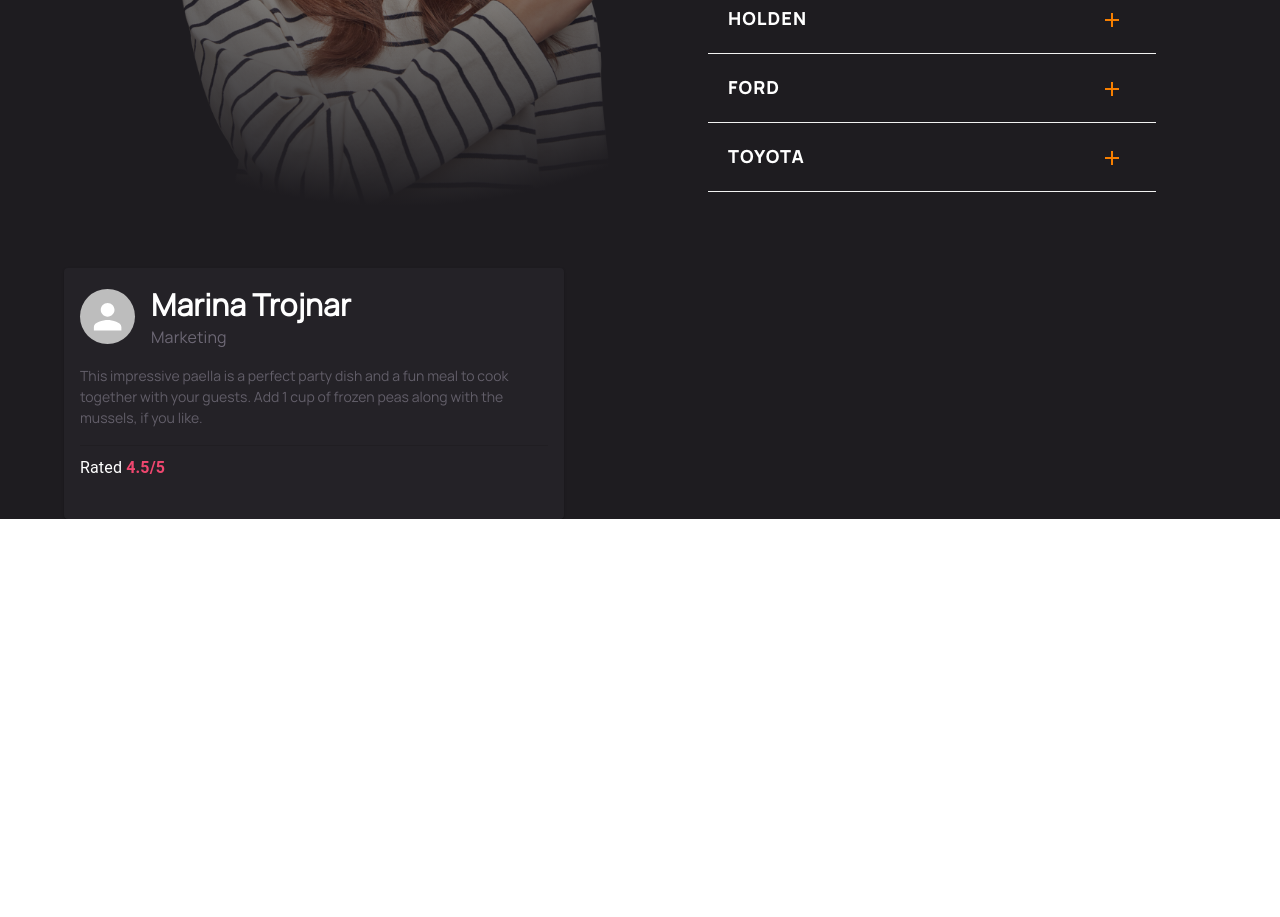
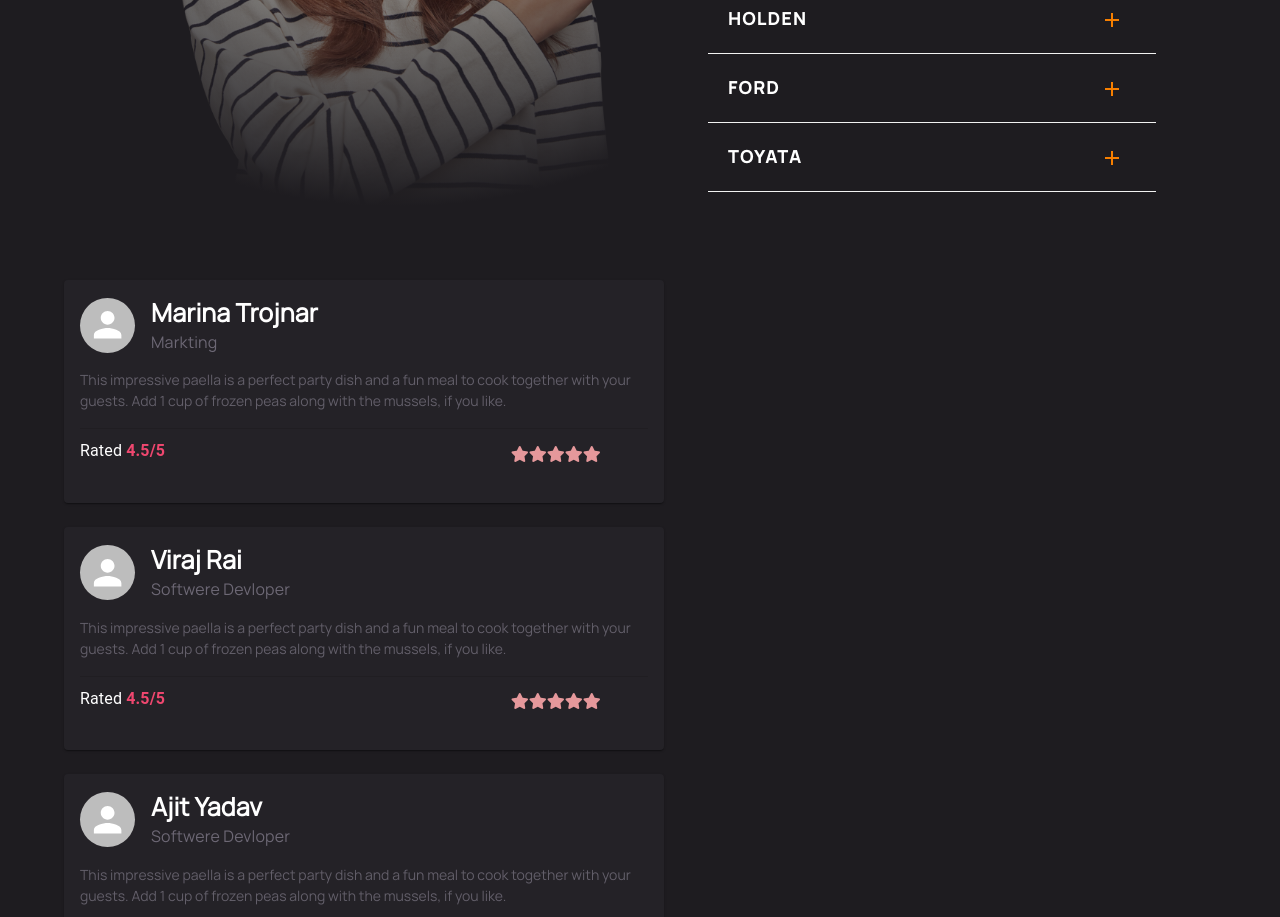
Before and after one commit to MRNickdown01/animation_Project, a React (Create React App) app: page / in a window 1280 px wide. Shown: the part 1880-2797 px from the top of the page. Before the commit the page ends 2399 px from the top, so only its background shows below. Built offline with nearby package versions, Linux system fonts and the light colour scheme.

Commit message:
review section and accordian issue resolved

```diff
--- a/public/index.html
+++ b/public/index.html
@@ -20,6 +20,14 @@
     <link
       rel="stylesheet"
       href="https://cdnjs.cloudflare.com/ajax/libs/animate.css/4.1.1/animate.min.css"
+    />
+    <!-- font awasome link -->
+    <link
+      rel="stylesheet"
+      href="https://cdnjs.cloudflare.com/ajax/libs/font-awesome/6.3.0/css/all.min.css"
+      integrity="sha512-SzlrxWUlpfuzQ+pcUCosxcglQRNAq/DZjVsC0lE40xsADsfeQoEypE+enwcOiGjk/bSuGGKHEyjSoQ1zVisanQ=="
+      crossorigin="anonymous"
+      referrerpolicy="no-referrer"
     />
     <!--
       Notice the use of %PUBLIC_URL% in the tags above.
--- /dev/null
+++ b/src/Component/ReviewCard/index.css
@@ -0,0 +1,3 @@
+.review_card > i {
+  color: #e5989b;
+}
--- a/src/Component/ReviewCard/index.js
+++ b/src/Component/ReviewCard/index.js
@@ -10,10 +10,11 @@ import {
   Grid,
 } from "@mui/material";
 import React from "react";
+import "./index.css";
 
-const ReviewCard = () => {
+const ReviewCard = (props) => {
   return (
-    <Card sx={{ maxWidth: 500, background: "#242227" }}>
+    <Card sx={{ maxWidth: 600, background: "#242227" }}>
       <CardHeader
         sx={{ padding: "16px 16px 0px 16px", margin: "0px" }}
         avatar={<Avatar sx={{ width: 55, height: 55 }} />}
@@ -22,12 +23,12 @@ const ReviewCard = () => {
             className="Manrope-Regular"
             style={{
               margin: "0px",
-              fontSize: "30px",
+              fontSize: "25px",
               fontWeight: 700,
               color: "#fff",
             }}
           >
-            Marina Trojnar
+            {props?.name}
           </h3>
         }
         subheader={
@@ -40,7 +41,7 @@ const ReviewCard = () => {
               color: "#6d6875",
             }}
           >
-            Marketing
+            {props?.designation}
           </h5>
         }
       />
@@ -49,18 +50,30 @@ const ReviewCard = () => {
           style={{ color: "#635f6a", margin: "0px 0px 16px 0px" }}
           className="Manrope-Regular"
         >
-          This impressive paella is a perfect party dish and a fun meal to cook
-          together with your guests. Add 1 cup of frozen peas along with the
-          mussels, if you like.
+          {props?.detail}
         </p>
         <Divider />
         <Grid container alignItems="center" marginY="10px">
-          <Grid item xs>
+          <Grid item xs={5}>
             <Typography gutterBottom component="div" color="#fff">
               Rated <strong style={{ color: "#ef476f" }}>4.5/5</strong>
             </Typography>
           </Grid>
-          <Grid item></Grid>
+          <Grid
+            className="review_card"
+            xs={6}
+            sx={{
+              display: "flex",
+              alignItems: "end",
+              justifyContent: "end",
+            }}
+          >
+            <i class="fa-solid fa-star"></i>
+            <i class="fa-solid fa-star"></i>
+            <i class="fa-solid fa-star"></i>
+            <i class="fa-solid fa-star"></i>
+            <i class="fa-solid fa-star"></i>
+          </Grid>
         </Grid>
       </CardContent>
     </Card>
--- a/src/Pages/AmazingProduct/index.js
+++ b/src/Pages/AmazingProduct/index.js
@@ -6,23 +6,30 @@ import $ from "jquery";
 const AmazingProduct = () => {
   // var $ = require( "jquery" );
   const [isShow, setIsShow] = useState(false);
-  useEffect(() => {
-    $(function () {
-      $(".acc_ctrl").on("click", function (e) {
-        e.preventDefault();
-        if ($(this).hasClass("active")) {
-          $(this).removeClass("active");
-          $(this).next().stop().slideUp(300);
-        } else {
-          $(this).addClass("active");
-          $(this).next().stop().slideDown(300);
-        }
-      });
-    });
-  }, []);
+  const [indexData, setIndexData] = useState(10);
+  const [diffData, setDiffData] = useState([
+    { label: "Holden", isShow: false },
+    { label: "ford", isShow: false },
+    { label: "Toyata", isShow: false },
+  ]);
+  // useEffect(() => {
+  //   $(function () {
+  //     $(isShow).on("click", function (e) {
+  //       e.preventDefault();
+  //       if ($(this).hasClass("active")) {
+  //         $(this).removeClass("active");
+  //         $(this).next().stop().slideUp(300);
+  //       } else {
+  //         $(this).addClass("active");
+  //         $(this).next().stop().slideDown(300);
+  //       }
+  //     });
+  //   });
+  // }, []);
 
-  const handleChange = () => {
+  const handleChange = (index) => {
     setIsShow(!isShow);
+    setIndexData(index);
   };
 
   return (
@@ -52,41 +59,55 @@ const AmazingProduct = () => {
               </div>
               <div className="container">
                 <ul className="acc">
-                  <li>
-                    <button className="acc_ctrl" onClick={handleChange}>
-                      <h2 className="Manrope-ExBold">Holden</h2>
+                  {diffData?.map((i, index) => (
+                    <li key={index}>
+                      <button
+                        className="acc_ctrl"
+                        id={i?.label}
+                        onClick={() => {
+                          handleChange(index);
+                        }}
+                      >
+                        <h2 className="Manrope-ExBold">{i?.label}</h2>
+                      </button>
+                      {isShow && indexData === index && (
+                        <div className="acc_panel">
+                          <p>
+                            GM Holden Ltd, commonly known as Holden, is an
+                            Australian automaker that operates in Australasia
+                            and is headquartered in Port Melbourne, Victoria.
+                            The company was founded in 1856 as a saddlery
+                            manufacturer in South Australia.
+                          </p>
+                        </div>
+                      )}
+                    </li>
+                  ))}
+                  {/* <li>
+                      <button
+                        className="acc_ctrl"
+                        onClick={() => handleChange(index)}
+                      >
+                        <h2 className="Manrope-ExBold">{i?.label}</h2>
                       </button>
                       {isShow && (
                         <div className="acc_panel">
                           <p>
-                          GM Holden Ltd, commonly known as Holden, is an
-                          Australian automaker that operates in Australasia and
-                          is headquartered in Port Melbourne, Victoria. The
-                          company was founded in 1856 as a saddlery manufacturer
-                          in South Australia.
+                            The Ford Motor Company (commonly referred to as
+                            simply Ford) is an American multinational automaker
+                            headquartered in Dearborn, Michigan, a suburb of
+                            Detroit. It was founded by Henry Ford and
+                            incorporated on June 16, 1903.
                           </p>
                         </div>
                       )}
                     </li>
                     <li>
-                    <button className="acc_ctrl" onClick={handleChange}>
-                      <h2 className="Manrope-ExBold">Ford</h2>
-                    </button>
-                    {isShow && (
-                      <div className="acc_panel">
-                        <p>
-                          The Ford Motor Company (commonly referred to as simply
-                          Ford) is an American multinational automaker
-                          headquartered in Dearborn, Michigan, a suburb of
-                          Detroit. It was founded by Henry Ford and incorporated
-                          on June 16, 1903.
-                        </p>
-                      </div>
-                    )}
-                  </li>
-                  <li>
-                    <button className="acc_ctrl" onClick={handleChange}>
-                      <h2 className="Manrope-ExBold">Toyota</h2>
+                      <button
+                        className="acc_ctrl"
+                        onClick={() => handleChange(index)}
+                      >
+                        <h2 className="Manrope-ExBold">{i?.label}</h2>
                       </button>
                       {isShow && (
                         <div className="acc_panel">
@@ -99,7 +120,7 @@ const AmazingProduct = () => {
                           </p>
                         </div>
                       )}
-                  </li>
+                    </li> */}
                 </ul>
               </div>
             </div>
--- /dev/null
+++ b/src/Pages/ReviewSection/data.json
@@ -0,0 +1,24 @@
+{
+  "review": [
+    {
+      "name": "Marina Trojnar",
+      "designation": "Markting",
+      "detail": "This impressive paella is a perfect party dish and a fun meal to cook together with your guests. Add 1 cup of frozen peas along with the mussels, if you like."
+    },
+    {
+      "name": "Viraj Rai",
+      "designation": "Softwere Devloper",
+      "detail": "This impressive paella is a perfect party dish and a fun meal to cook together with your guests. Add 1 cup of frozen peas along with the mussels, if you like."
+    },
+    {
+      "name": "Ajit Yadav",
+      "designation": "Softwere Devloper",
+      "detail": "This impressive paella is a perfect party dish and a fun meal to cook together with your guests. Add 1 cup of frozen peas along with the mussels, if you like."
+    },
+    {
+      "name": "Dinesh Bharti",
+      "designation": "Softwere Devloper",
+      "detail": "This impressive paella is a perfect party dish and a fun meal to cook together with your guests. Add 1 cup of frozen peas along with the mussels, if you like."
+    }
+  ]
+}
--- a/src/Pages/ReviewSection/index.js
+++ b/src/Pages/ReviewSection/index.js
@@ -2,14 +2,25 @@ import { Container, Grid } from "@mui/material";
 import React from "react";
 import ReviewCard from "../../Component/ReviewCard";
 import "./index.css";
+import data from "./data.json";
 
 const ReviewSection = () => {
+  let reviewcard = data?.review;
+  console.log(reviewcard);
   return (
     <section className="review_bg_section">
       <Container maxWidth="lg">
         <Grid item xs={1}></Grid>
         <Grid item xs={5}>
-          <ReviewCard />
+          {reviewcard?.map((i, index) => (
+            <div key={index} style={{ padding: "12px 0px" }}>
+              <ReviewCard
+                name={i?.name}
+                designation={i?.designation}
+                detail={i?.detail}
+              />
+            </div>
+          ))}
         </Grid>
         <Grid item xs={5}></Grid>
         <Grid item xs={1}></Grid>
```
Lines whose indentation alone changed are shown as unchanged.
